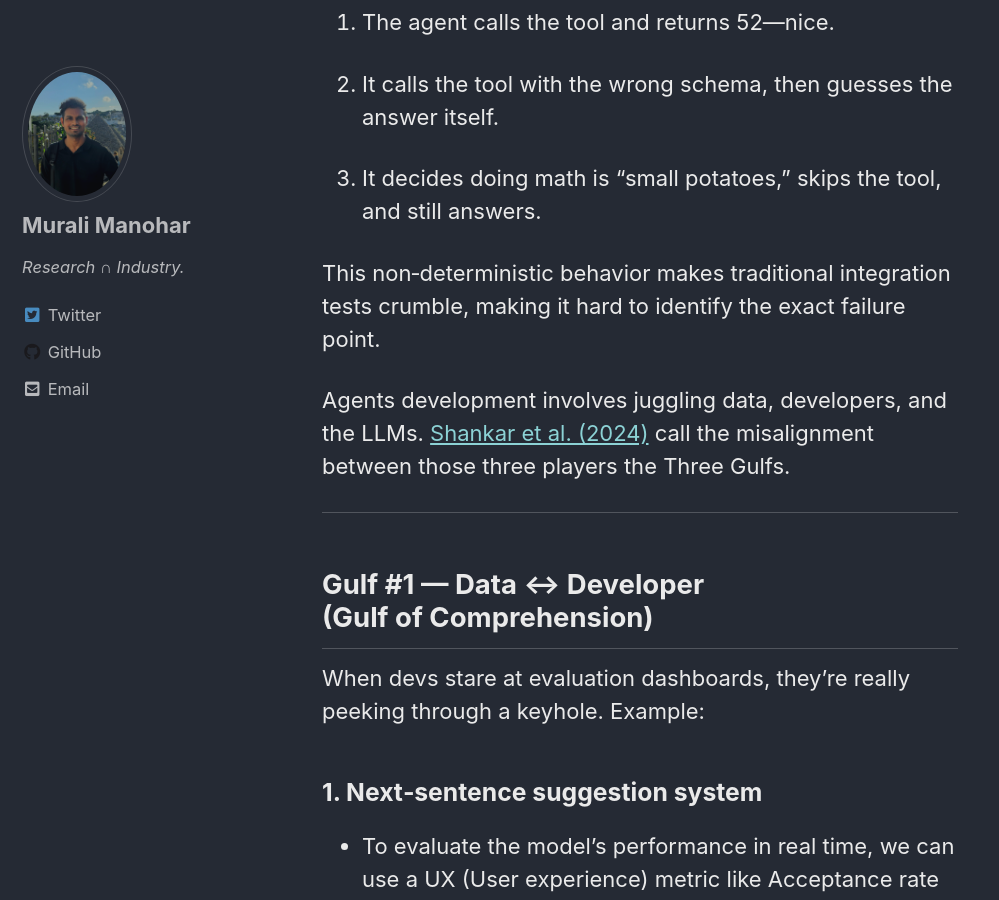
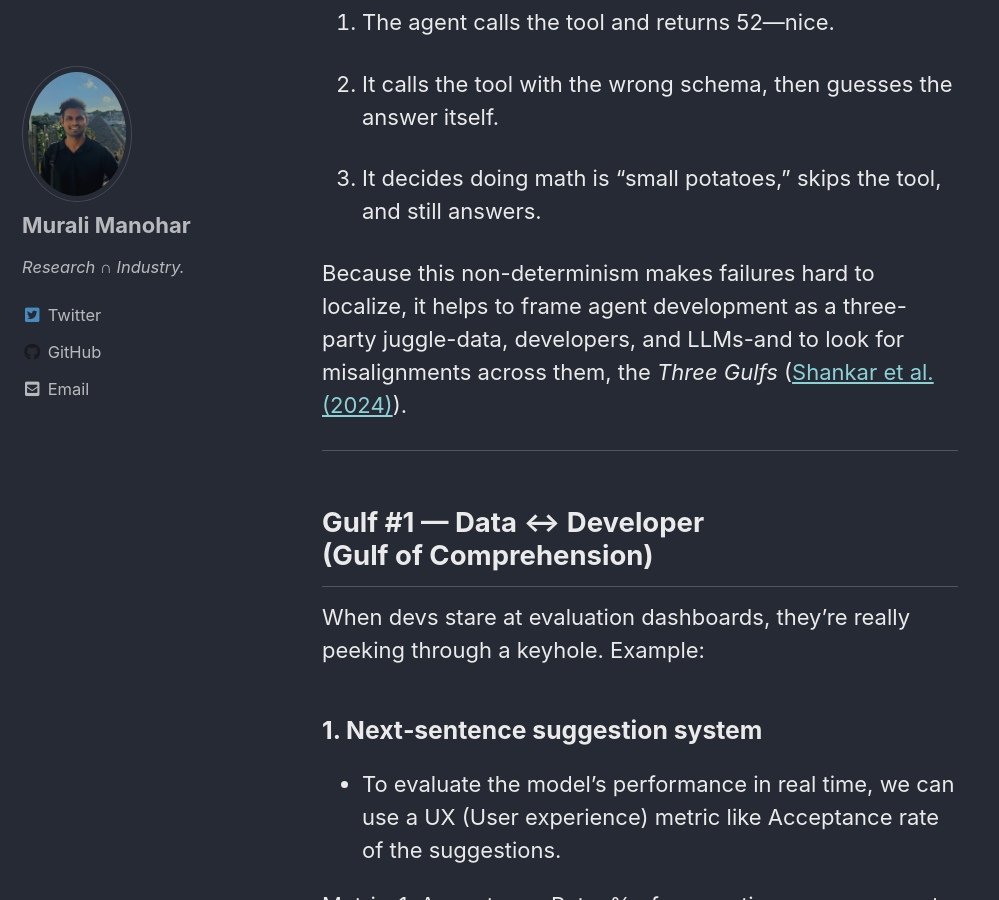
Before and after one commit to gitlost-murali/blogs, a Jekyll site: the page built from _posts/2025-07-25-three-gulfs-of-agent-development.md, in a window 1280 px wide and 900 px high, scrolled down 1664 px. Shown: the whole window, without its empty margins (0-999 px from the left). Built offline with Jekyll 4.4.1, drawn with Linux system fonts in a browser that asks for light colours; cached includes are drawn as plain includes; comment, search, counter and statistics services are not loaded.

Commit message:
Update 2025-07-25-three-gulfs-of-agent-development.md

```diff
--- a/_posts/2025-07-25-three-gulfs-of-agent-development.md
+++ b/_posts/2025-07-25-three-gulfs-of-agent-development.md
@@ -40,11 +40,7 @@ Agents are an orchestration of LLMs, tools, memory, and business logic. As soon
 3. It decides doing math is “small potatoes,” skips the tool, and still answers.
 
 
-
-This non‑deterministic behavior makes traditional integration tests crumble,  making it hard to identify the exact failure point.
-
-Agents development involves juggling data, developers, and the LLMs. [Shankar et al. (2024)](https://arxiv.org/abs/2504.14764) call the misalignment between those three players the Three Gulfs.
-
+Because this non-determinism makes failures hard to localize, it helps to frame agent development as a three-party juggle-data, developers, and LLMs-and to look for misalignments across them, the *Three Gulfs* ([Shankar et al. (2024)](https://arxiv.org/abs/2504.14764)).
 
 ---
 
```
